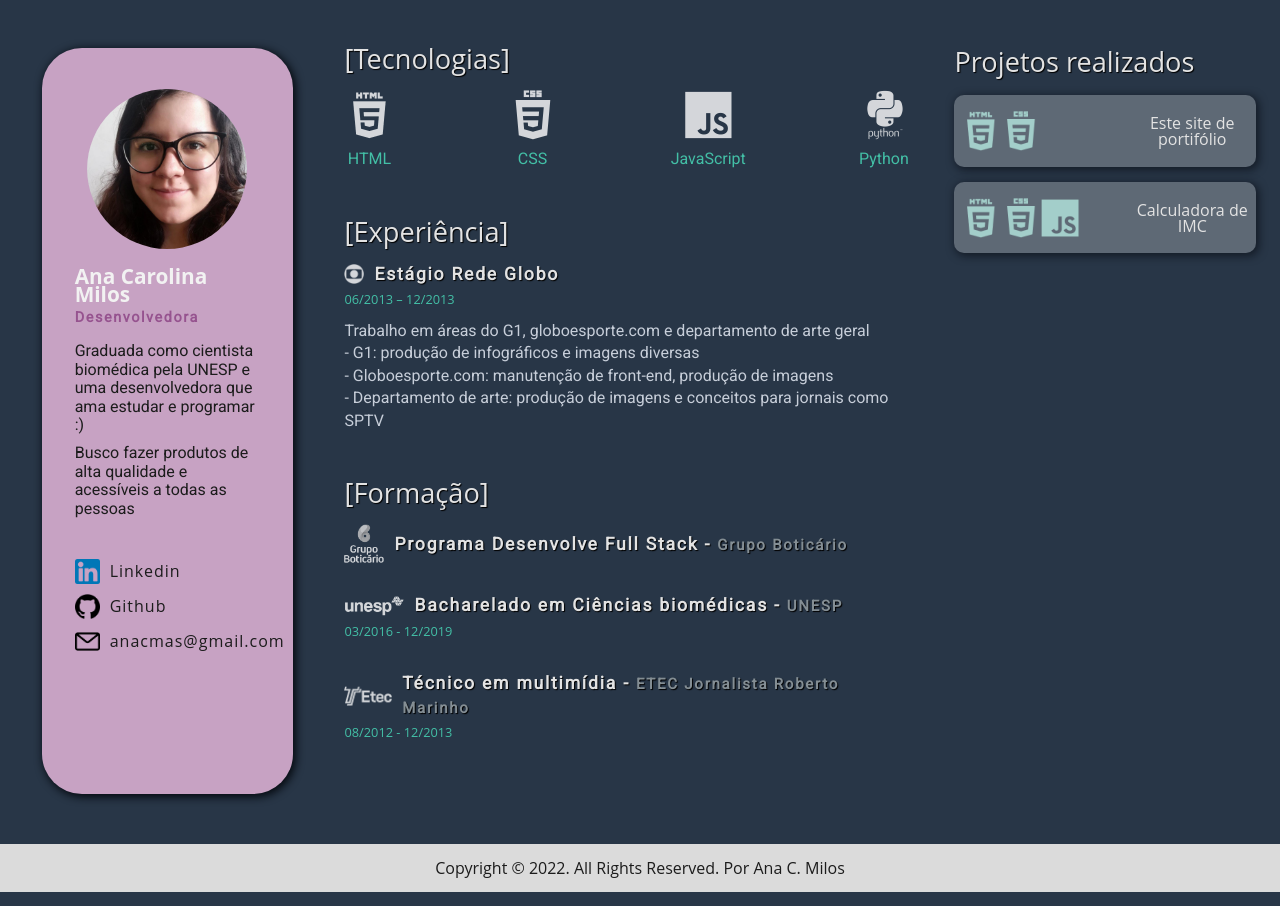
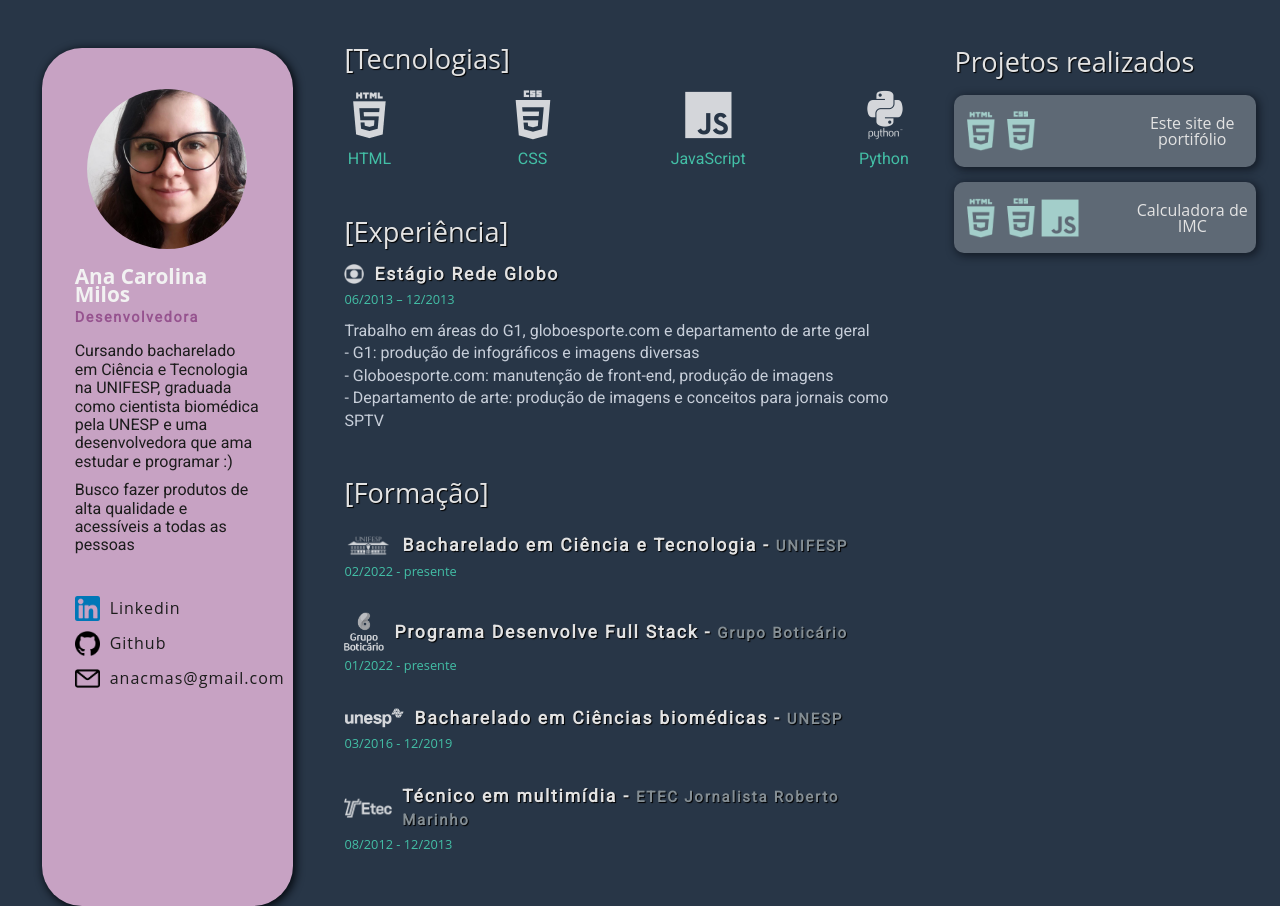
Before and after one commit to anacmas/Portif-lio, a plain HTML site: page index.html in a window 1280 px wide. Shown: the top 906 px of the page. Drawn offline with Linux system fonts and the light colour scheme.

Commit message:
Atualiza minhas informações

```diff
--- a/area-2.css
+++ b/area-2.css
@@ -58,7 +58,7 @@ h3 {
 	opacity: 80%;
 }
 
-.titulo-globo, .titulo-etec, .titulo-unesp, .titulo-boticario {
+.titulo-globo, .titulo-etec, .titulo-unesp, .titulo-boticario, .titulo-unifesp {
 	display: flex;
 	flex-direction: row;
 	align-items: center;
@@ -88,11 +88,11 @@ b {
 	opacity: 80%;
 }
 
-.titulo-etec, .titulo-unesp {
+.titulo-etec, .titulo-unesp, .titulo-boticario, .titulo-unifesp {
 	margin-top: 30px;
 }
 
-.titulo-etec img {
+.titulo-etec img, .titulo-unifesp img {
 	width: 48px;
 	height: 20px;
 	opacity: 80%;
--- a/index.html
+++ b/index.html
@@ -28,7 +28,7 @@
 							<div class="sobre-mim">
 								<h1>Ana Carolina Milos</h1>
 								<p class="funcao">Desenvolvedora</p>
-								<p class="primeiro-paragrafo">Graduada como cientista biomédica pela UNESP e uma desenvolvedora que ama estudar e programar :)</p>
+								<p class="primeiro-paragrafo">Cursando bacharelado em Ciência e Tecnologia na UNIFESP, graduada como cientista biomédica pela UNESP e uma desenvolvedora que ama estudar e programar :)</p>
 								<p>Busco fazer produtos de alta qualidade e acessíveis a todas as pessoas</p>
 							</div>
 						</div>
@@ -86,10 +86,16 @@
 					<div class="formacao">
 						<h2>[Formação]</h2>
 						<div class="unesp-etec">
+							<div class="titulo-unifesp">
+								<img src="assets/unifesp-branco.png" alt="Logo da Universidade Federal de São Paulo" title="Universidade Federal de São Paulo"/>
+								<h3>Bacharelado em Ciência e Tecnologia - <b>UNIFESP</b></h3>
+							</div>
+							<p class="data">02/2022 - presente</p>
 							<div class="titulo-boticario">
 								<img src="assets/boticario-branco.png" alt="Logo do Grupo Boticário" title="Grupo Boticário" />
 								<h3>Programa Desenvolve Full Stack - <b>Grupo Boticário</b></h3>
 							</div>
+							<p class="data">01/2022 - presente</p>
 							<div class="titulo-unesp">
 								<img src="assets/unesp-branco.png" alt="Logo da UNESP" title="UNESP" />
 								<h3>Bacharelado em Ciências biomédicas - <b>UNESP</b></h3>
```
Also changed, not shown: assets/unifesp-branco.png (added).
